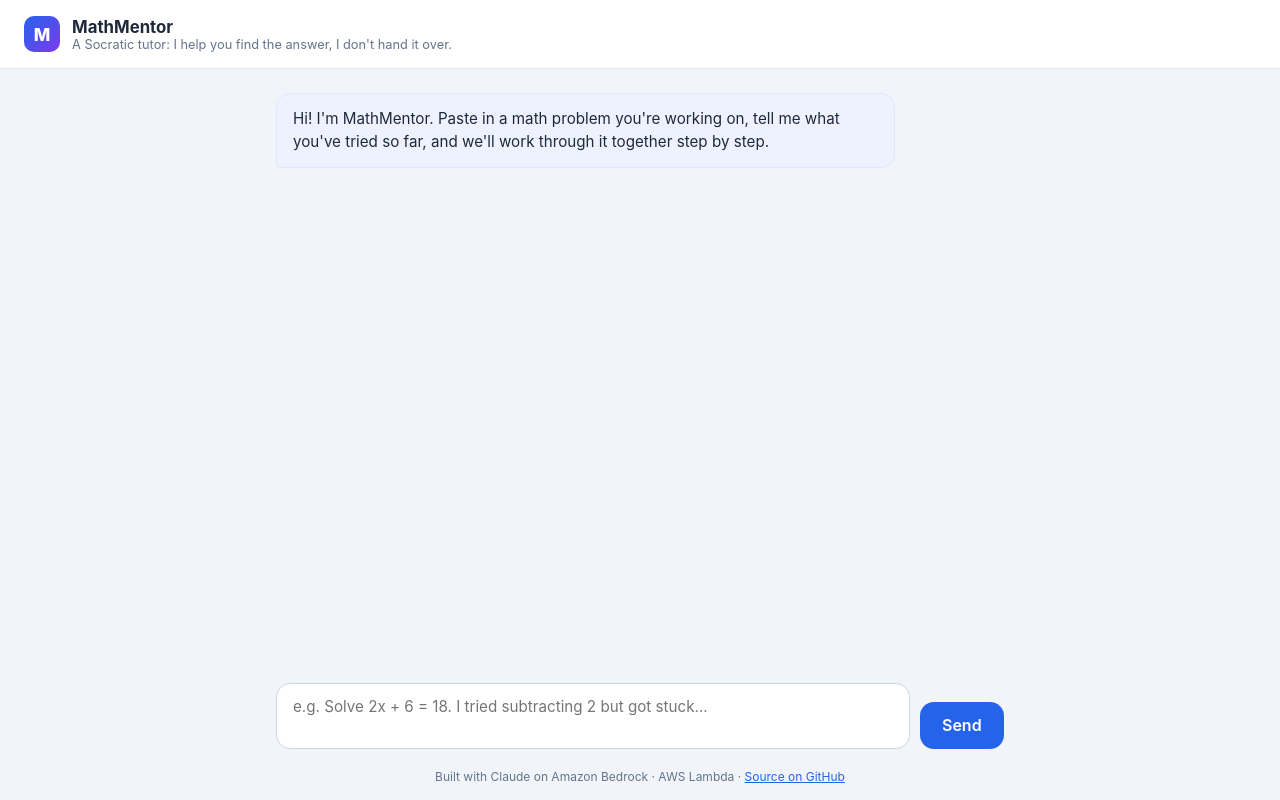
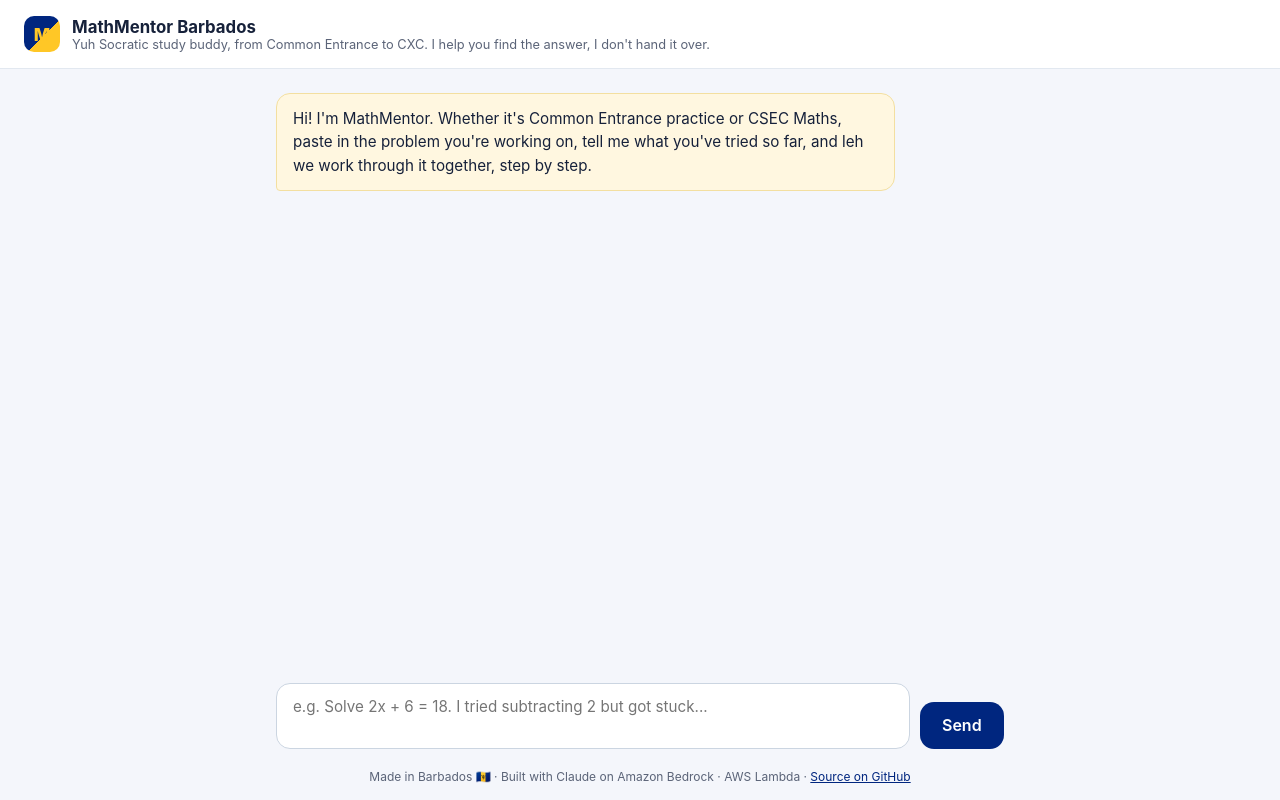
Before and after one commit to christophercorbin/math-mentor, a plain HTML site: page web/index.html in a window 1280 px wide. Drawn offline with nearby package versions, Linux system fonts and the light colour scheme.

Commit message:
feat: Bajan identity — Barbados curriculum awareness, Bajan tutor voice, flag palette

```diff
--- a/web/index.html
+++ b/web/index.html
@@ -3,20 +3,22 @@
 <head>
   <meta charset="UTF-8" />
   <meta name="viewport" content="width=device-width, initial-scale=1.0" />
-  <title>MathMentor — Socratic AI Math Tutor</title>
-  <meta name="description" content="A Socratic AI math tutor that guides you to the answer instead of giving it away. Powered by Claude on Amazon Bedrock." />
+  <title>MathMentor Barbados | Yuh Socratic AI Math Tutor</title>
+  <meta name="description" content="A Bajan Socratic AI math tutor for Common Entrance, CSEC/CXC and beyond. Guides you to the answer instead of giving it away. Powered by Claude on Amazon Bedrock." />
   <link rel="stylesheet" href="https://cdnjs.cloudflare.com/ajax/libs/KaTeX/0.16.9/katex.min.css" />
   <script defer src="https://cdnjs.cloudflare.com/ajax/libs/KaTeX/0.16.9/katex.min.js"></script>
   <script defer src="https://cdnjs.cloudflare.com/ajax/libs/KaTeX/0.16.9/contrib/auto-render.min.js"></script>
   <style>
     :root {
-      --primary: #2563eb;
-      --primary-dark: #1d4ed8;
-      --bg: #f1f5f9;
+      /* Barbados flag palette: ultramarine, gold, black */
+      --primary: #00267f;
+      --primary-dark: #001b5c;
+      --accent: #ffc726;
+      --bg: #f4f6fb;
       --card: #ffffff;
-      --text: #1e293b;
-      --muted: #64748b;
-      --tutor-bubble: #eef2ff;
+      --text: #16213a;
+      --muted: #5b6478;
+      --tutor-bubble: #fff7e0;
       --radius: 14px;
     }
 
@@ -43,8 +45,8 @@
     .logo {
       width: 36px; height: 36px;
       border-radius: 10px;
-      background: linear-gradient(135deg, var(--primary), #7c3aed);
-      color: white;
+      background: linear-gradient(135deg, var(--primary) 0%, var(--primary) 55%, var(--accent) 55%);
+      color: var(--accent);
       display: flex; align-items: center; justify-content: center;
       font-weight: 800; font-size: 1.1rem;
     }
@@ -90,7 +92,7 @@
     .msg.tutor {
       align-self: flex-start;
       background: var(--tutor-bubble);
-      border: 1px solid #e0e7ff;
+      border: 1px solid #f3dfa0;
       border-bottom-left-radius: 4px;
     }
 
@@ -151,14 +153,14 @@
   <header>
     <div class="logo">M</div>
     <div>
-      <h1>MathMentor</h1>
-      <p>A Socratic tutor: I help you find the answer, I don't hand it over.</p>
+      <h1>MathMentor Barbados</h1>
+      <p>Yuh Socratic study buddy, from Common Entrance to CXC. I help you find the answer, I don't hand it over.</p>
     </div>
   </header>
 
   <main>
     <div id="chat" aria-live="polite">
-      <div class="msg tutor">Hi! I'm MathMentor. Paste in a math problem you're working on, tell me what you've tried so far, and we'll work through it together step by step.</div>
+      <div class="msg tutor">Hi! I'm MathMentor. Whether it's Common Entrance practice or CSEC Maths, paste in the problem you're working on, tell me what you've tried so far, and leh we work through it together, step by step.</div>
     </div>
 
     <form id="composer">
@@ -168,7 +170,7 @@
   </main>
 
   <footer>
-    Built with Claude on Amazon Bedrock · AWS Lambda · <a href="https://github.com/christophercorbin/math-mentor" rel="noopener">Source on GitHub</a>
+    Made in Barbados 🇧🇧 · Built with Claude on Amazon Bedrock · AWS Lambda · <a href="https://github.com/christophercorbin/math-mentor" rel="noopener">Source on GitHub</a>
   </footer>
 
   <script>
```
Also changed, not shown: backend/handler.mjs (+15 -4 lines), README.md.
